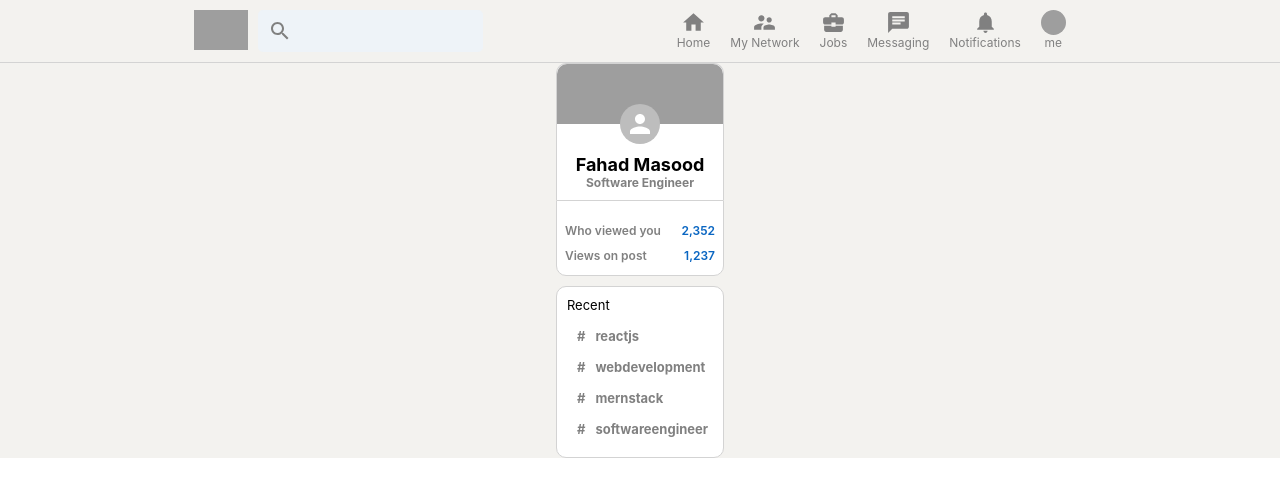
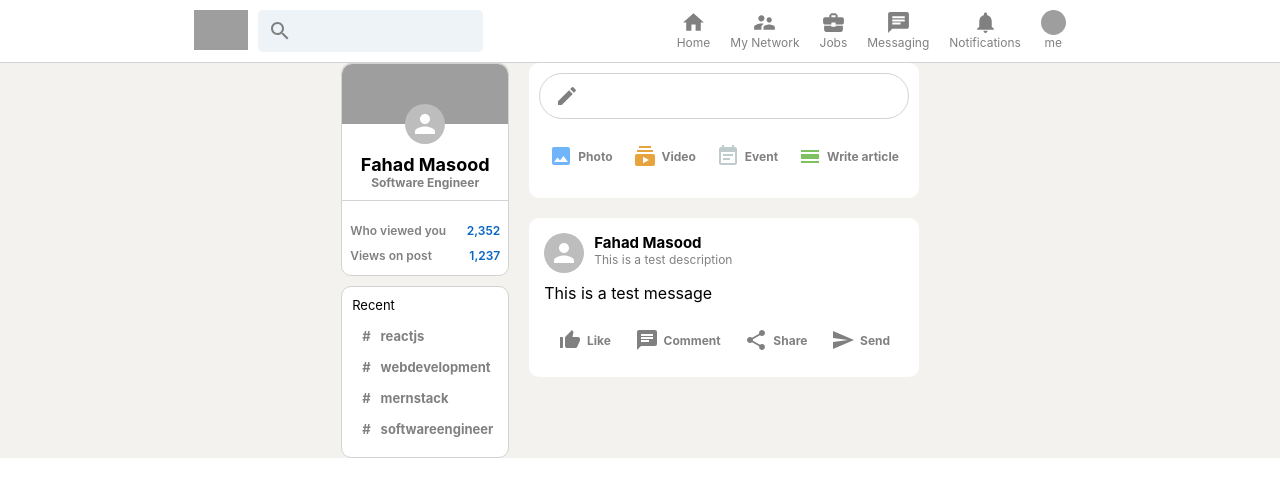
Before and after one commit to fahad-masood/linkedin-clone, a React (Create React App) app: page / in a window 1280 px wide. Shown: the top 496 px of the page. Built offline with nearby package versions, Linux system fonts and the light colour scheme; grey boxes are pictures that could not be loaded.

Commit message:
add code for Feed section

```diff
--- a/src/App.js
+++ b/src/App.js
@@ -2,6 +2,7 @@
 import "./App.css";
 import Header from "./Header";
 import Sidebar from "./Sidebar";
+import Feed from "./Feed";
 
 function App() {
   return (
@@ -12,8 +13,9 @@
       <div className="app_body">
         {/* Sidebar */}
         <Sidebar />
+        {/* Feed */}
+        <Feed />
       </div>
-      {/* Feed */}
       {/* Widgets */}
     </div>
   );
--- /dev/null
+++ b/src/Feed.css
@@ -0,0 +1,43 @@
+.feed{
+    flex: 60%;
+    margin: 0 20px;
+}
+
+.feed_inputContainer{
+    background-color: white;
+    padding: 10px;
+    padding-bottom: 20px;
+    margin-bottom: 20px;
+    border-radius: 10px;
+}
+
+.feed_input{
+    border: 1px solid lightgray;
+    border-radius: 30px;
+    display: flex;
+    padding: 10px;
+    color: gray;
+    padding-left: 15px;
+}
+
+.feed_input > form {
+    display: flex;
+    width: 100%;
+}
+
+.feed_input > form > input {
+    border: none;
+    flex: 1;
+    margin-left: 10px;
+    outline-width: 0;
+    font-weight: 600;
+}
+
+.feed_input > form > button {
+    display: none;
+}
+
+.feed_inputOptions{
+    display: flex;
+    justify-content: space-evenly;
+}
--- /dev/null
+++ b/src/Feed.js
@@ -0,0 +1,55 @@
+import React, { useState } from "react";
+import "./Feed.css";
+import CreateIcon from "@mui/icons-material/Create";
+import InputOption from "./InputOption.js";
+import ImageIcon from "@mui/icons-material/Image";
+import SubscriptionsIcon from "@mui/icons-material/Subscriptions";
+import EventNoteIcon from "@mui/icons-material/EventNote";
+import CalendarViewDayIcon from "@mui/icons-material/CalendarViewDay";
+import Post from "./Post.js";
+
+const Feed = () => {
+  const [posts, setPosts] = useState([]);
+
+  const sendPost = (e) => {
+    e.preventDefault(); // Prevent websites from loading
+  };
+
+  return (
+    <div className="feed">
+      <div className="feed_inputContainer">
+        <div className="feed_input">
+          <CreateIcon />
+          <form action="">
+            <input type="text" />
+            <button onClick={sendPost} type="submit">
+              Send
+            </button>
+          </form>
+        </div>
+        <div className="feed_inputOptions">
+          {/* Input options */}
+          <InputOption Icon={ImageIcon} title="Photo" color="#70B5F9" />
+          <InputOption Icon={SubscriptionsIcon} title="Video" color="#E7A33E" />
+          <InputOption Icon={EventNoteIcon} title="Event" color="#C0CBCD" />
+          <InputOption
+            Icon={CalendarViewDayIcon}
+            title="Write article"
+            color="#7FC15E"
+          />
+        </div>
+      </div>
+      {/* Posts */}
+      {posts.map(() => (
+        <Post />
+      ))}
+      <Post
+        name="Fahad Masood"
+        description="This is a test description"
+        message="This is a test message"
+      />
+    </div>
+  );
+};
+
+export default Feed;
--- a/src/Header.css
+++ b/src/Header.css
@@ -2,6 +2,7 @@
     position: sticky;
     top: 0;
     display: flex;
+    background-color: white;
     justify-content: space-evenly;
     border-bottom: 0.1px solid lightgray;
     padding-top: 10px;
--- /dev/null
+++ b/src/InputOption.css
@@ -0,0 +1,18 @@
+.inputOption{
+    display: flex;
+    align-items: center;
+    margin-top: 15px;
+    color: gray;
+    padding: 10px;
+    cursor: pointer;
+    font-size: 12px;
+}
+
+.inputOption:hover{
+    background-color: whitesmoke;
+    border-radius: 10px;
+}
+
+.inputOption > h4{
+    margin-left: 5px;
+}
--- /dev/null
+++ b/src/InputOption.js
@@ -0,0 +1,13 @@
+import React from "react";
+import "./InputOption.css";
+
+const InputOption = ({ Icon, title, color }) => {
+  return (
+    <div className="inputOption">
+      <Icon style={{ color: color }} />
+      <h4>{title}</h4>
+    </div>
+  );
+};
+
+export default InputOption;
--- /dev/null
+++ b/src/Post.css
@@ -0,0 +1,33 @@
+.post{
+    background-color: white;
+    padding: 15px;
+    margin-bottom: 10px;
+    border-radius: 10px;
+}
+
+.post_header{
+    display: flex;
+    margin-bottom: 10px;
+}
+
+.post_info{
+    margin-left: 10px;
+}
+
+.post_info > p{
+    font-size: 12px;
+    color: gray;
+}
+
+.post_body{
+    overflow-wrap: anywhere; /* Handles the overflow of content */
+}
+
+.post_info > h2{
+    font-size: 15px;
+}
+
+.post_buttons{
+    display: flex;
+    justify-content: space-evenly;
+}
--- /dev/null
+++ b/src/Post.js
@@ -0,0 +1,35 @@
+import { Avatar } from "@mui/material";
+import React from "react";
+import InputOption from "./InputOption";
+import "./Post.css";
+import ThumbUpAltIcon from "@mui/icons-material/ThumbUpAlt";
+import ChatIcon from "@mui/icons-material/Chat";
+import ShareIcon from "@mui/icons-material/Share";
+import SendIcon from "@mui/icons-material/Send";
+
+const Post = ({ name, description, message, photoUrl }) => {
+  return (
+    <div className="post">
+      <div className="post_header">
+        <Avatar />
+        <div className="post_info">
+          <h2>{name}</h2>
+          <p>{description}</p>
+        </div>
+      </div>
+
+      <div className="post_body">
+        <p>{message}</p>
+      </div>
+
+      <div className="post_buttons">
+        <InputOption Icon={ThumbUpAltIcon} title="Like" color="gray" />
+        <InputOption Icon={ChatIcon} title="Comment" color="gray" />
+        <InputOption Icon={ShareIcon} title="Share" color="gray" />
+        <InputOption Icon={SendIcon} title="Send" color="gray" />
+      </div>
+    </div>
+  );
+};
+
+export default Post;
--- a/src/Sidebar.css
+++ b/src/Sidebar.css
@@ -1,7 +1,7 @@
 .sidebar{
     top: 80px;
     position: sticky;
-    flex: 0.2; /* Takes 20 percent of app-body */
+    flex: 20%; /* Takes 20 percent of app-body */
     border-radius: 10px;
     text-align: center;
     height: fit-content;
```
